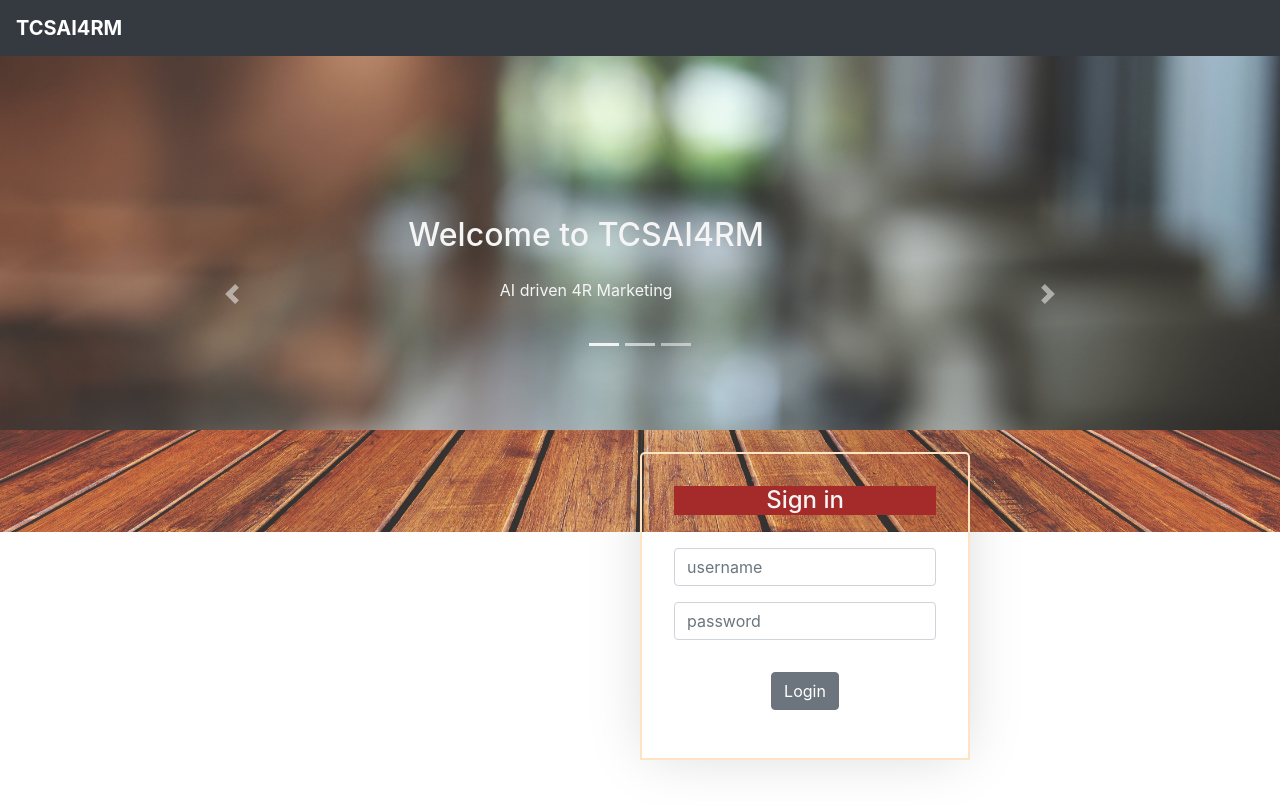
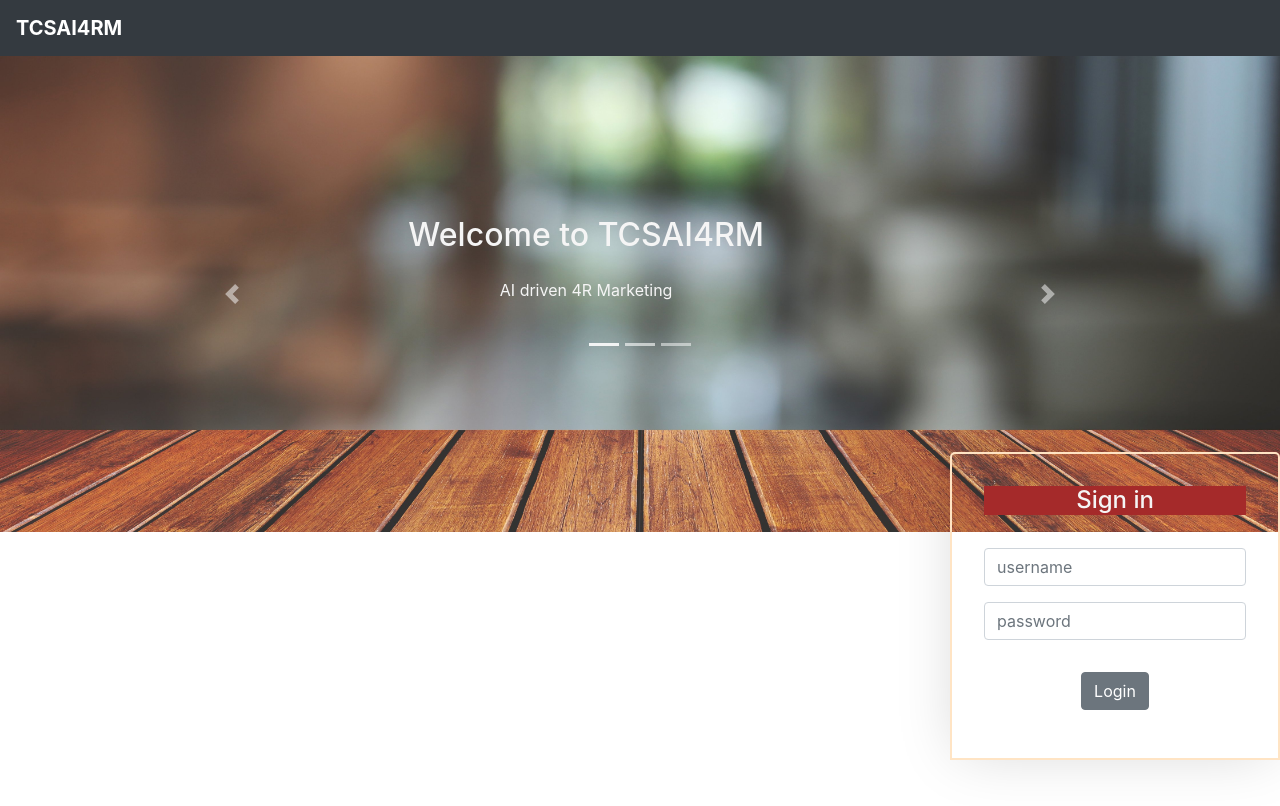
Before and after one commit to alan9262/ai4rm, a React (Create React App) app: page / in a window 1280 px wide. Shown: the top 806 px of the page. Built offline with nearby package versions, Linux system fonts and the light colour scheme.

Commit message:
changes again

```diff
--- a/src/App.css
+++ b/src/App.css
@@ -40,7 +40,7 @@
 .login-form{
   width: 100%;
   margin-top: -5rem;
-  margin-left: 40rem;
+  margin-left: auto;
   max-width: 330px;
   position: relative;
   /* margin: auto; */
--- a/src/Main.js
+++ b/src/Main.js
@@ -165,7 +165,7 @@ class Main extends Component {
                             : "Chart is loading..."}
                         </div>
                       </Tab>
-                      <Tab eventKey="analytics" title="Data Insights">
+                      <Tab eventKey="analytics" title="Data Insights" unmountOnExit={false}>
                         <div>
                           <Analytics rendered={true} data={this.state.analytics} headers={headers} stackedProducts={this.state.stackedProducts}
                             feature={this.state.feature} confMatrix={this.state.confMatrix} timeBasedProducts={this.state.timeBasedProducts} />
```
